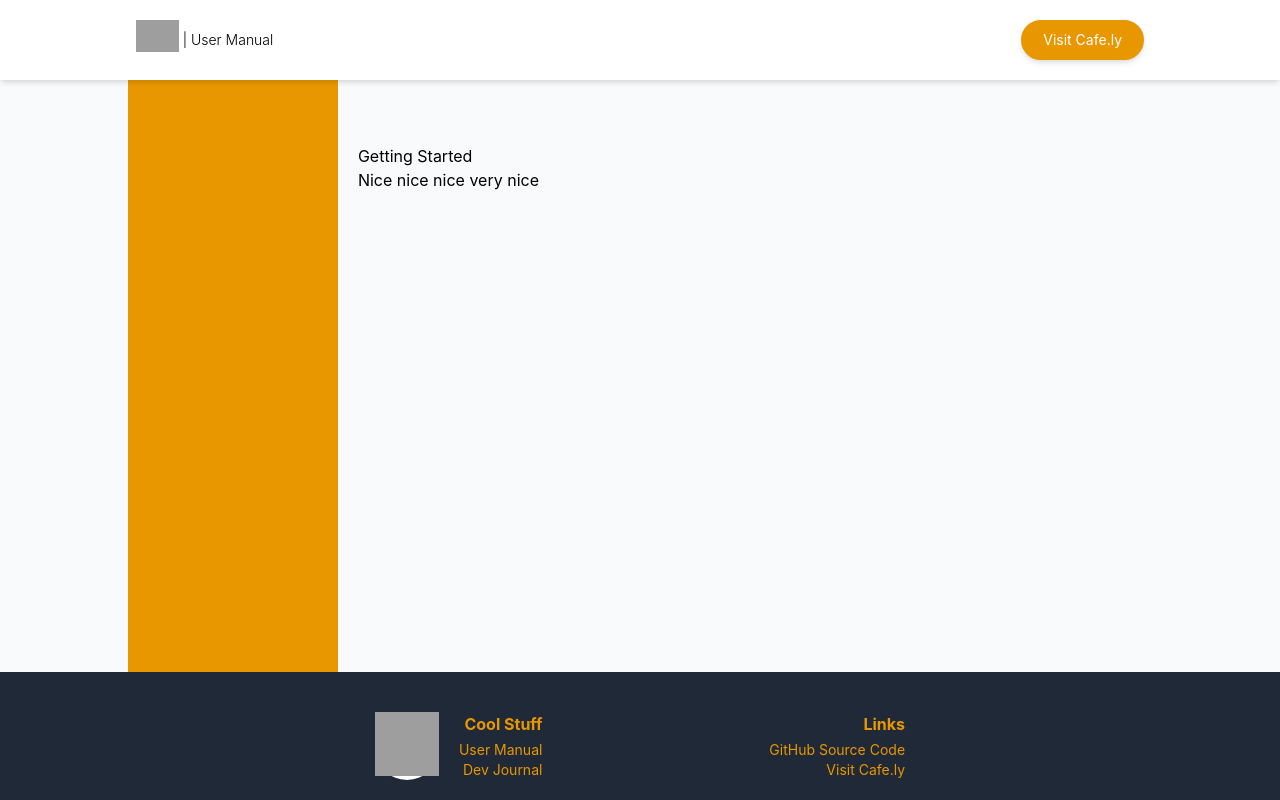
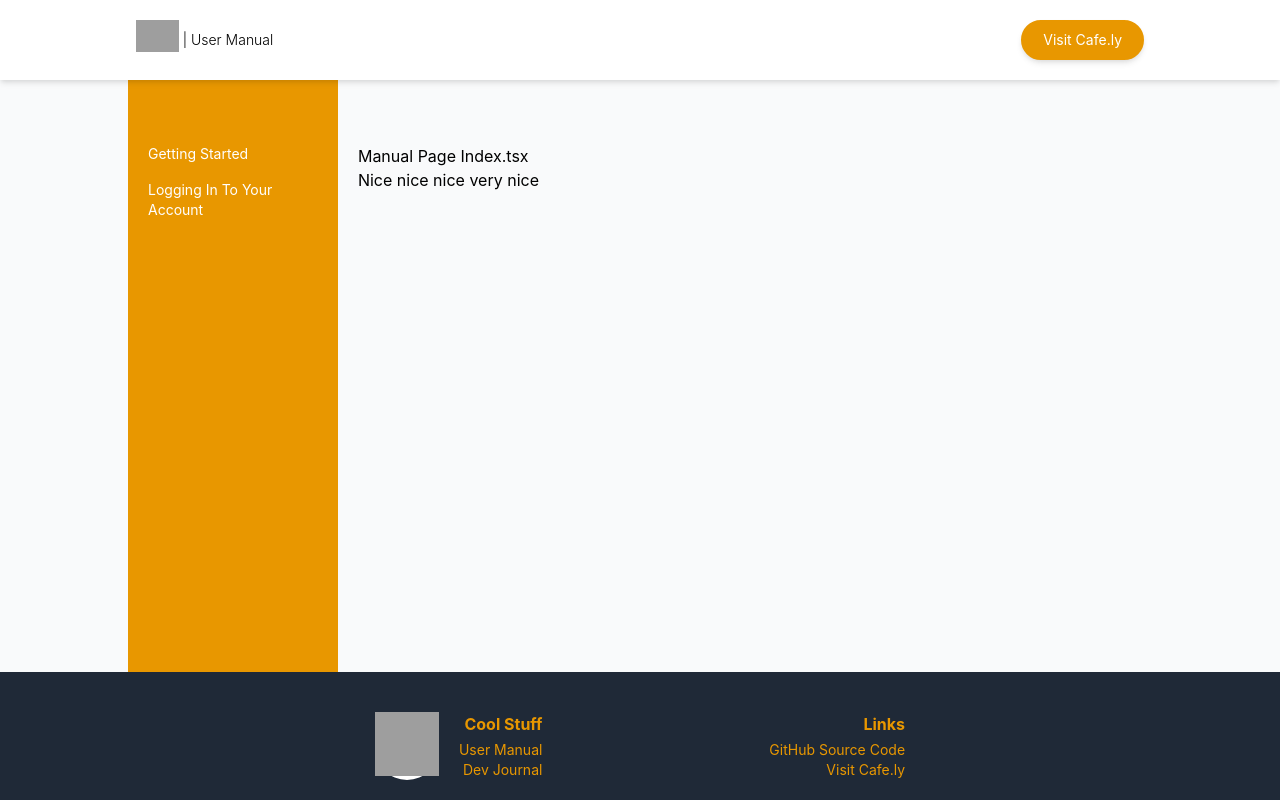
Before and after one commit to seajayrubynose/cafely-manual, a Next.js app: page /manual in a window 1280 px wide. Built offline with nearby package versions, Linux system fonts and the light colour scheme; grey boxes are pictures that could not be loaded.

Commit message:
Static props and generates links at /manual

```diff
--- a/pages/manual/index.tsx
+++ b/pages/manual/index.tsx
@@ -3,7 +3,10 @@ import Image from "next/image";
 import SideNav from "../../components/SideNav";
 import styles from "../styles/Home.module.css";
 
-export default function Manual() {
+import { GetStaticProps } from "next";
+import { getAllManualContent } from "../../lib/data";
+
+export default function Manual(props: any) {
   return (
     <>
       <Head>
@@ -18,9 +21,11 @@ export default function Manual() {
       <div className="flex flex-grow flex-col bg-gray-50">
         <div className="flex flex-grow flex-col h-full w-full max-w-5xl mx-auto">
           <div className="flex flex-grow">
-            <SideNav />
+            {props.allManualContent && (
+              <SideNav links={props.allManualContent} />
+            )}
             <div className="w-full p-5 pt-16">
-              <h1>Getting Started</h1>
+              <h1>Manual Page Index.tsx</h1>
               <p>Nice nice nice very nice</p>
             </div>
           </div>
@@ -29,3 +34,18 @@ export default function Manual() {
     </>
   );
 }
+
+export const getStaticProps: GetStaticProps = async () => {
+  const allManualContent = getAllManualContent();
+  console.log("stupieeed");
+  return {
+    props: {
+      allManualContent: allManualContent.map((item) => {
+        return {
+          title: item.data.title,
+          slug: item.slug,
+        };
+      }),
+    },
+  };
+};
```
